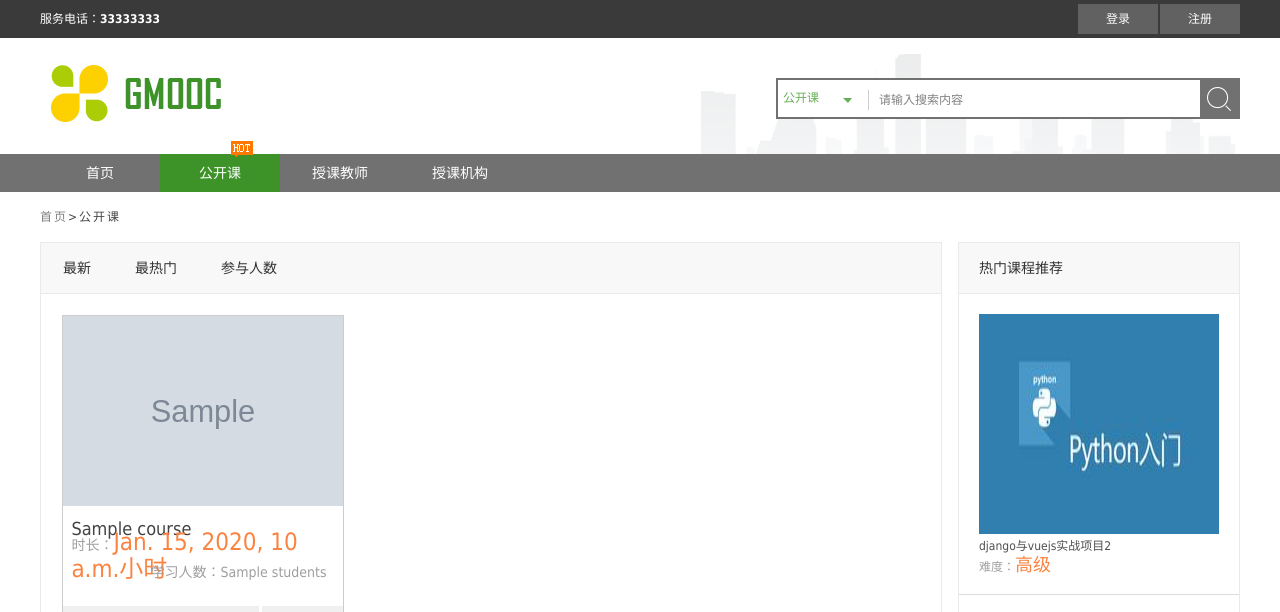
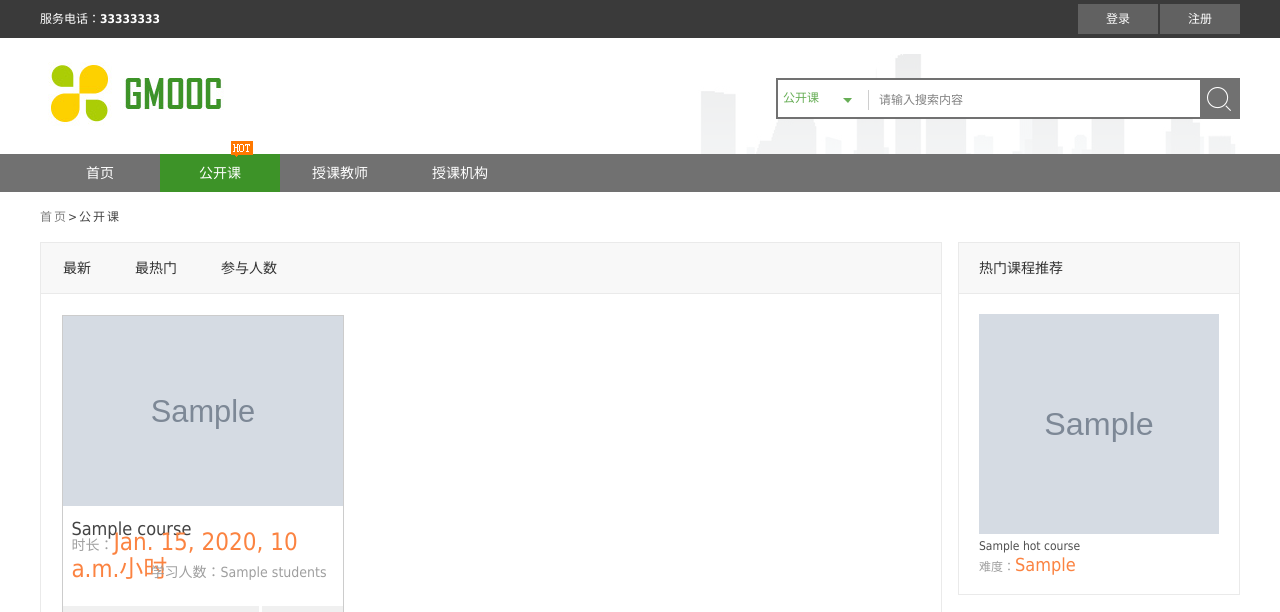
Before and after one commit to StarNek0/MxEduOL, a Django app: template templates/course-list.html in a window 1280 px wide. Shown: the top 612 px of the page. Run offline with Django 3.2, Linux system fonts and the light colour scheme; the template is opened without the code that fills it: most values are stand-ins (such as "Sample title", 1, 10 or a date in 2020); grey boxes marked "Sample" are stand-in pictures.

Commit message:
HTML中右边的推荐。特别注意，choice类型要取.get_xxx_display

```diff
--- a/apps/courses/views.py
+++ b/apps/courses/views.py
@@ -10,6 +10,10 @@ class CourseListView(View):
     def get(self, request):
         all_courses = Course.objects.all().order_by('-add_time')  # 这里的orderby直接按添加时间倒序排序
 
+        # 右栏的推荐课程
+        hot_courses = Course.objects.all().order_by('-click_nums')[:3]
+
+        # 排序筛选功能
         sort = request.GET.get('order', "")  # HTML中的在URL中声明的变量是提交到这里进行判断的
         if sort:
             if sort == "students":
@@ -28,4 +32,5 @@ class CourseListView(View):
         return render(request, 'course-list.html', {
             'all_courses': courses,
             'sort': sort,
+            'hot_courses': hot_courses,
         })
--- a/templates/course-list.html
+++ b/templates/course-list.html
@@ -104,45 +104,19 @@
 			<div class="right layout">
 				<div class="head">热门课程推荐</div>
 				<div class="group_recommend">
-
+                    {% for hot_course in hot_courses %}
                     <dl>
 						<dt>
 							<a target="_blank" href="">
-								<img width="240" height="220" class="scrollLoading" src="../media/courses/2016/11/540e57300001d6d906000338-240-135_n0L8vbw.jpg"/>
+								<img width="240" height="220" class="scrollLoading" src="{{ MEDIA_URL }}{{ hot_course.Image }}"/>
 							</a>
 						</dt>
 						<dd>
-							<a target="_blank" href=""><h2> django与vuejs实战项目2</h2></a>
-							<span class="fl">难度：<i class="key">高级</i></span>
+							<a target="_blank" href=""><h2> {{ hot_course.name }}</h2></a>
+							<span class="fl">难度：<i class="key">{{ hot_course.get_degree_display }}</i></span>
 						</dd>
 					</dl>
-
-                    <dl>
-						<dt>
-							<a target="_blank" href="">
-								<img width="240" height="220" class="scrollLoading" src="../media/courses/2016/12/python面向对象.jpg"/>
-							</a>
-						</dt>
-						<dd>
-							<a target="_blank" href=""><h2> python面向对象</h2></a>
-							<span class="fl">难度：<i class="key">中级</i></span>
-						</dd>
-					</dl>
-
-                    <dl>
-						<dt>
-							<a target="_blank" href="">
-								<img width="240" height="220" class="scrollLoading" src="../media/courses/2016/12/python文件处理.jpg"/>
-							</a>
-						</dt>
-						<dd>
-							<a target="_blank" href=""><h2> python文件处理</h2></a>
-							<span class="fl">难度：<i class="key">中级</i></span>
-						</dd>
-					</dl>
-
-
-
+                    {% endfor %}
 				</div>
 			</div>
 		</div>
```
